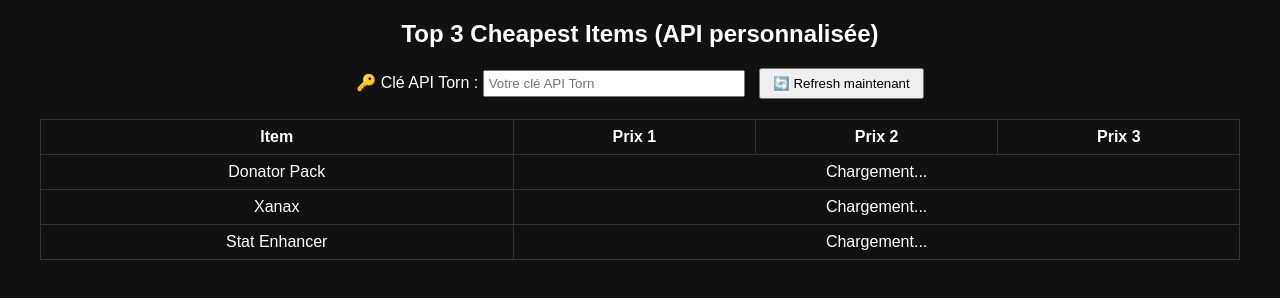
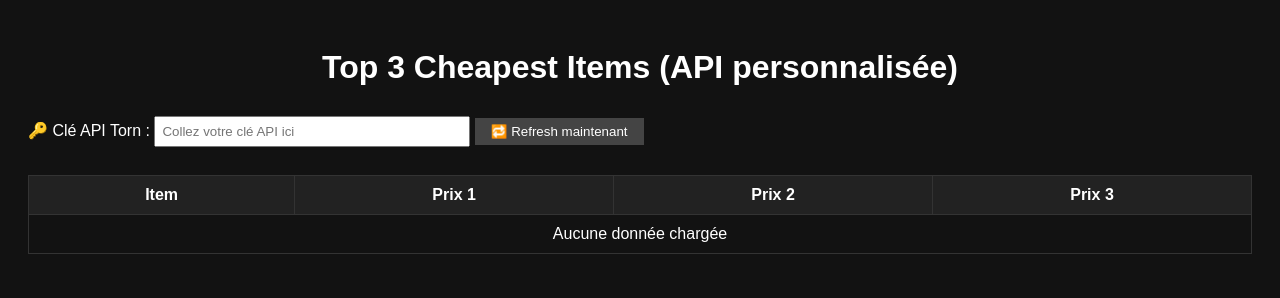
Before and after one commit to sleyesic/torn-price-tracker, a website: page index.html in a window 1280 px wide. Drawn offline with Linux system fonts and the light colour scheme.

Commit message:
Auto push

```diff
--- a/index.html
+++ b/index.html
@@ -1,70 +1,85 @@
 <!DOCTYPE html>
-<html lang="fr">
+<html lang="en">
 <head>
   <meta charset="UTF-8">
-    <title>Top 3 Cheapest Items (API personnalisée)</title>
+  <title>Torn Market – Clé API</title>
+  <meta name="viewport" content="width=device-width, initial-scale=1.0">
   <style>
-        body { background: #111; color: white; font-family: sans-serif; text-align: center; }
-        table { width: 95%; margin: 20px auto; border-collapse: collapse; }
-        th, td { padding: 8px; border: 1px solid #333; }
-        input[type=text] { padding: 4px; width: 250px; }
-        button { padding: 6px 12px; margin-left: 10px; }
-        .error { color: red; font-weight: bold; }
+    body { font-family: Arial, sans-serif; background: #121212; color: #fff; padding: 20px; }
+    h1 { text-align: center; }
+    input { padding: 6px; width: 300px; }
+    button { margin: 10px 0; padding: 6px 16px; background: #444; color: #fff; border: none; cursor: pointer; }
+    table { width: 100%; border-collapse: collapse; margin-top: 20px; }
+    th, td { padding: 10px; border: 1px solid #333; text-align: center; }
+    th { background: #222; }
+    tr:nth-child(even) { background: #1a1a1a; }
+    a { color: #00ffcc; text-decoration: none; }
   </style>
 </head>
 <body>
-    <h2>Top 3 Cheapest Items (API personnalisée)</h2>
-    🔑 Clé API Torn :
-    <input type="text" id="apiKey" placeholder="Votre clé API Torn">
-    <button onclick="loadPrices()">🔄 Refresh maintenant</button>
-    <div id="error" class="error"></div>
+  <h1>Top 3 Cheapest Items (API personnalisée)</h1>
+
+  <label for="apikey">🔑 Clé API Torn :</label>
+  <input type="text" id="apikey" placeholder="Collez votre clé API ici" />
+  <button onclick="fetchPrices()">🔁 Refresh maintenant</button>
+
   <table>
     <thead>
-            <tr><th>Item</th><th>Prix 1</th><th>Prix 2</th><th>Prix 3</th></tr>
+      <tr>
+        <th>Item</th>
+        <th>Prix 1</th>
+        <th>Prix 2</th>
+        <th>Prix 3</th>
+      </tr>
     </thead>
-        <tbody id="pricesTable">
-            <tr><td>Donator Pack</td><td colspan="3" id="dp">Chargement...</td></tr>
-            <tr><td>Xanax</td><td colspan="3" id="xanax">Chargement...</td></tr>
-            <tr><td>Stat Enhancer</td><td colspan="3" id="stat">Chargement...</td></tr>
+    <tbody id="market-table">
+      <tr><td colspan="4">Aucune donnée chargée</td></tr>
     </tbody>
   </table>
 
   <script>
-        const items = {
-            283: "dp",
-            206: "xanax",
-            209: "stat"
-        };
+    const itemList = [
+      { id: 283, name: "Donator Pack" },
+      { id: 206, name: "Xanax" },
+      { id: 209, name: "Stat Enhancer" }
+    ];
 
-        document.getElementById("apiKey").value = localStorage.getItem("tornApiKey") || "";
-
-        async function loadPrices() {
-            const key = document.getElementById("apiKey").value.trim();
-            localStorage.setItem("tornApiKey", key);
-            document.getElementById("error").textContent = "";
+    async function fetchPrices() {
+      const key = document.getElementById("apikey").value.trim();
+      const table = document.getElementById("market-table");
+      table.innerHTML = "";
 
       if (!key) {
-                document.getElementById("error").textContent = "Veuillez entrer votre clé API Torn.";
+        table.innerHTML = '<tr><td colspan="4">Veuillez entrer votre clé API Torn.</td></tr>';
         return;
       }
 
-            for (const [itemId, htmlId] of Object.entries(items)) {
+      for (const item of itemList) {
         try {
-                    const res = await fetch(`/api/proxy?itemId=${itemId}&key=${key}`);
-                    const data = await res.json();
-                    if (data.error) throw new Error(data.error);
-                    const listings = data.itemmarket.listings || [];
-                    const top3 = listings.slice(0, 3).map(l =>
-                        `<a href="https://www.torn.com/imarket.php#/p=shop&type=inventory&searchname=&id=${itemId}" target="_blank">${l.price.toLocaleString()}$ (${l.amount})</a>`
-                    );
-                    document.getElementById(htmlId).innerHTML = `<td>${top3[0] || "N/A"}</td><td>${top3[1] || "N/A"}</td><td>${top3[2] || "N/A"}</td>`;
+          const res = await fetch(`/.netlify/functions/proxy?itemId=${item.id}&key=${key}`);
+          const api = await res.json();
+          const listings = api?.listings;
+
+          const offers = (listings || []).sort((a, b) => a.price - b.price).slice(0, 3);
+
+          const row = document.createElement("tr");
+          row.innerHTML = `
+            <td>${item.name}</td>
+            ${offers.map(o => `
+              <td>
+                <a href="https://www.torn.com/page.php?sid=ItemMarket#/market/view=search&itemID=${item.id}" target="_blank">
+                  ${o.price.toLocaleString()}$ (x${o.amount})
+                </a>
+              </td>`).join('')}
+          `;
+          table.appendChild(row);
         } catch (e) {
-                    document.getElementById(htmlId).innerHTML = `<td colspan="3">Erreur de chargement</td>`;
+          const row = document.createElement("tr");
+          row.innerHTML = `<td colspan="4">Erreur de chargement pour ${item.name}</td>`;
+          table.appendChild(row);
         }
       }
     }
-        document.getElementById("loadPrices").addEventListener("click", loadPrices);
-
   </script>
 </body>
 </html>
```
Also changed, not shown: netlify/functions/proxy.js (+12 -5 lines), netlify.toml. Lines whose indentation alone changed are shown as unchanged.
